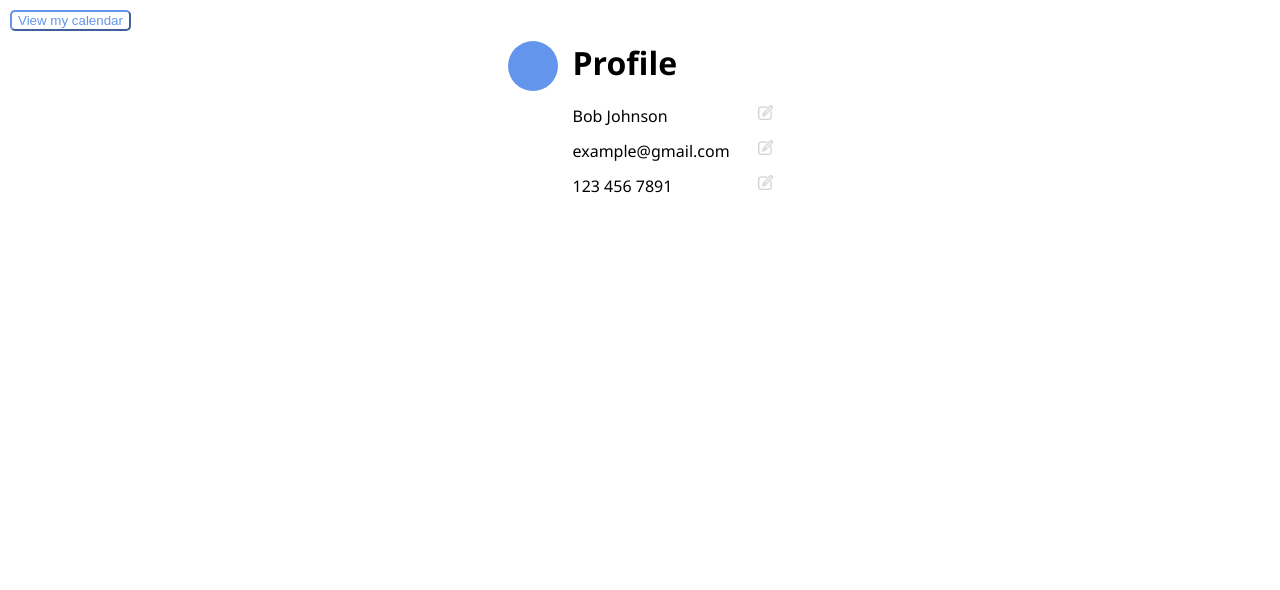
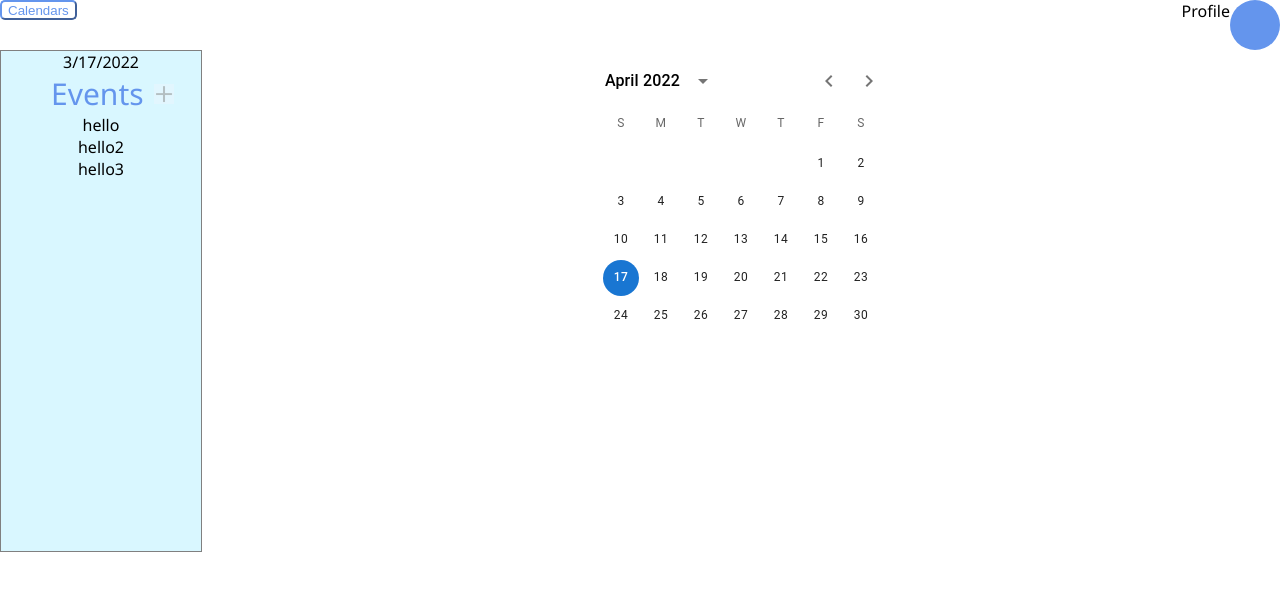
Before and after one commit to lrburack/Oasis-Group-14, a React (Create React App) app: page / in a window 1280 px wide. Shown: the top 590 px of the page. Built offline with nearby package versions, Linux system fonts and the light colour scheme.

Commit message:
Calendar Page Draft

```diff
--- a/package.json
+++ b/package.json
@@ -3,9 +3,13 @@
   "version": "0.1.0",
   "private": true,
   "dependencies": {
+    "@emotion/react": "^11.10.6",
+    "@emotion/styled": "^11.10.6",
+    "@mui/x-date-pickers": "^6.0.1",
     "@testing-library/jest-dom": "^5.16.5",
     "@testing-library/react": "^13.4.0",
     "@testing-library/user-event": "^13.5.0",
+    "dayjs": "^1.11.7",
     "react": "^18.2.0",
     "react-dom": "^18.2.0",
     "react-scripts": "5.0.1",
--- a/src/App.css
+++ b/src/App.css
@@ -24,3 +24,25 @@
   background-color: cornflowerblue;
   color: white
 }
+
+.date-text{
+  font-family: 'Segoe UI', Tahoma, Geneva, Verdana, sans-serif;
+  color: cornflowerblue;
+  font-size: 30px;
+}
+
+.sidebar-container{
+  background-color: #d9f7ff;
+}
+
+.add-event-button{
+  background-color: #b4bfc2;
+  width: 20px;
+  height: 20px;
+  transition-duration: .4s;
+  vertical-align:bottom;
+}
+
+.add-event-button:hover{
+  background-color:cornflowerblue
+}
--- a/src/App.js
+++ b/src/App.js
@@ -2,13 +2,15 @@ import logo from './logo.svg';
 import './App.css';
 import Profile from './Profile.js'
 import useState from "react"
+import Calendar from './Calendar.js'
 
 export function App() {
   // [image, setImage] = useState()
 
   return (
     <div className="App">
-      <Profile uid="11111"></Profile>
+      {/* <Profile uid="11111"></Profile> */}
+      <Calendar></Calendar>
     </div>
   );
 }
--- /dev/null
+++ b/src/Calendar.js
@@ -0,0 +1,67 @@
+import * as React from 'react';
+import { AdapterDayjs } from '@mui/x-date-pickers/AdapterDayjs';
+import { LocalizationProvider } from '@mui/x-date-pickers/LocalizationProvider';
+import { DateCalendar } from '@mui/x-date-pickers/DateCalendar';
+import { useState } from 'react';
+import { useEffect } from 'react';
+import dayjs from 'dayjs';
+import CalendarSidebar from './CalendarSidebar'
+
+export default function Calendar() {
+  const [value, setValue] = React.useState(dayjs('2022-04-17'))
+  useEffect(() => {
+    console.log(value)
+  }, [value])
+
+  const event1 = {
+    name:"hello",
+    attribute1:"this is an attribute"
+  }
+
+  const event2 = {
+    name:"hello2",
+    attribute1:"this is an attribute"
+  }
+
+  const event3 = {
+    name:"hello3",
+    attribute1:"this is an attribute"
+  }
+
+  const events = [event1, event2, event3]
+
+  return (
+    <div>
+      <div style={{display:'flex', justifyContent:'space-between'}}>
+        <button className="button" style={{height:'20px'}}>
+          Calendars
+        </button>
+
+        <div style={{display:'flex'}}>
+          <div>
+            Profile
+          </div>
+          <div className='placeholder-profile-pic'>
+
+          </div>
+        </div>
+      </div>
+
+      <div style={{display:'flex'}}>
+        <CalendarSidebar events={events} date={value.$M + "/" + value.$D + "/" + value.$y}>
+
+        </CalendarSidebar>
+
+        <LocalizationProvider dateAdapter={AdapterDayjs} style={{}}>
+          <DateCalendar
+            value={value}
+            orientation="landscape"
+            onChange={(newValue) => setValue(newValue)}
+            />
+        </LocalizationProvider>
+      </div>
+    </div>
+
+
+  );
+}
--- /dev/null
+++ b/src/CalendarSidebar.js
@@ -0,0 +1,32 @@
+import { TabPanelUnstyled } from '@mui/base'
+import { useEffect, useState } from 'react'
+import './App.css'
+import EventEntry from './EventEntry'
+import plus from './plus.png'
+
+export default function Profile({events, date}) {
+    return (
+        <div className={'sidebar-container'} style={{border:'gray solid 1px', width:'200px', height:'500px'}}>
+            <div>
+                {date}
+            </div>
+
+            <div style={{display:'flex', marginLeft:'50px'}}>
+                <div className="date-text">
+                    Events
+                </div>
+
+                <img style={{marginLeft:'10px', marginTop:'auto', marginBottom:'auto'}} className={'add-event-button'} src={plus}/>
+            </div>
+
+            {
+                events.map(event => (
+                <EventEntry event_data={event}>
+
+                </EventEntry>
+                ))
+            }
+        </div>
+    )
+
+}
--- /dev/null
+++ b/src/EventEntry.js
@@ -0,0 +1,10 @@
+import { useEffect, useState } from 'react'
+import './App.css'
+
+export default function Profile({event_data}) {
+    return (
+        <div>
+            {event_data.name}
+        </div>
+    )
+}
--- a/src/Profile.js
+++ b/src/Profile.js
@@ -1,5 +1,6 @@
 import EditableField from "./EditableField"
 import { useEffect, useState } from 'react'
+import './App.css'
 
 export default function Profile({uid}) {
     // do some sort of get request to the database with the uid to retrieve information
@@ -50,7 +51,7 @@ export default function Profile({uid}) {
                                 <button onClick={() => {
                                     console.log(`name: ${name}  email: ${email}  phone: ${phone}`)
                                     window.location.reload()
-                                    }}> Save </button>
+                                    }} className='button'> Save </button>
                                 : <div></div>
                             }
                         </div>
```
Also changed, not shown: src/plus.png (added), 1 other file (tests, documents, lock files or other folders).
